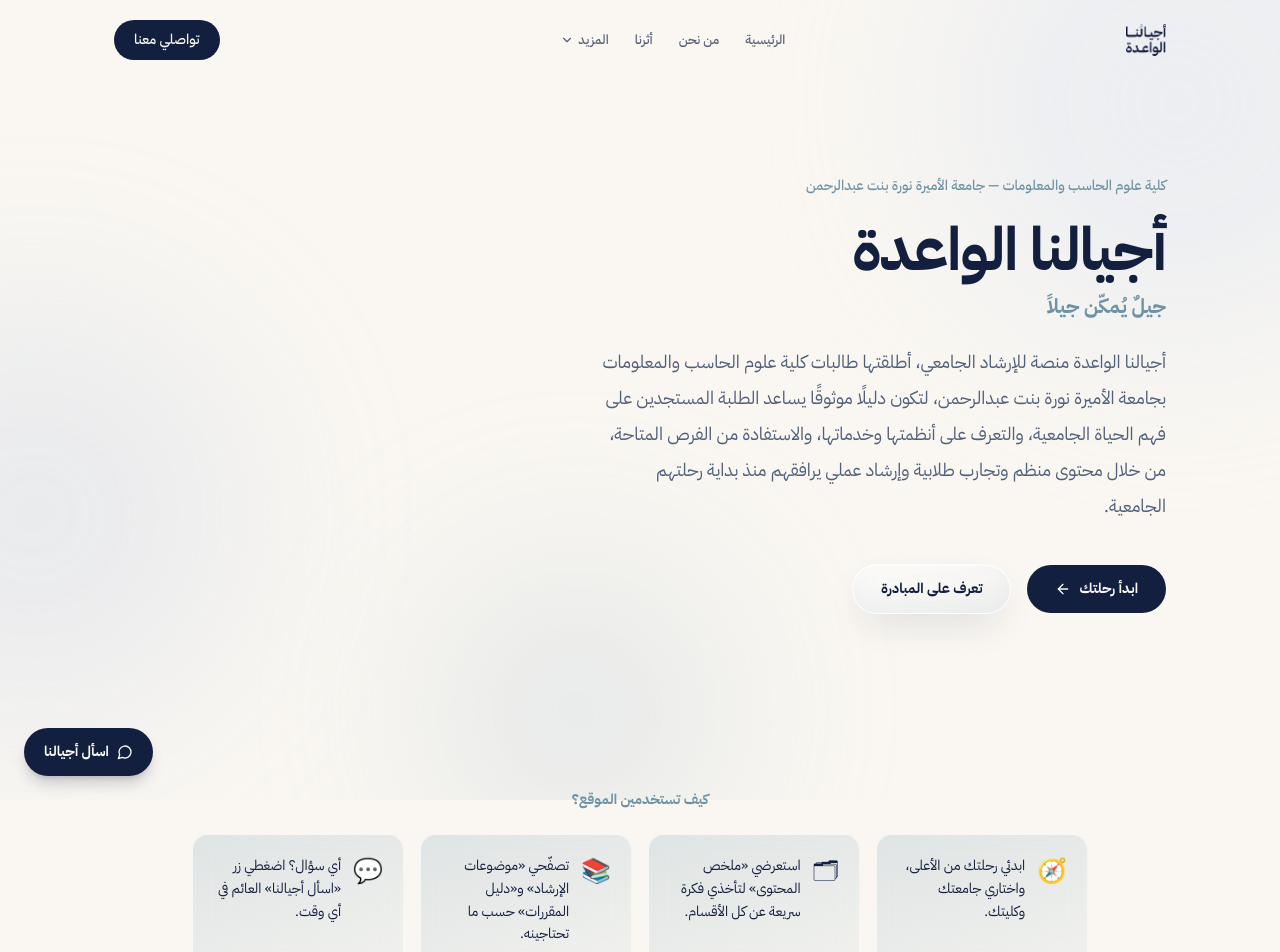
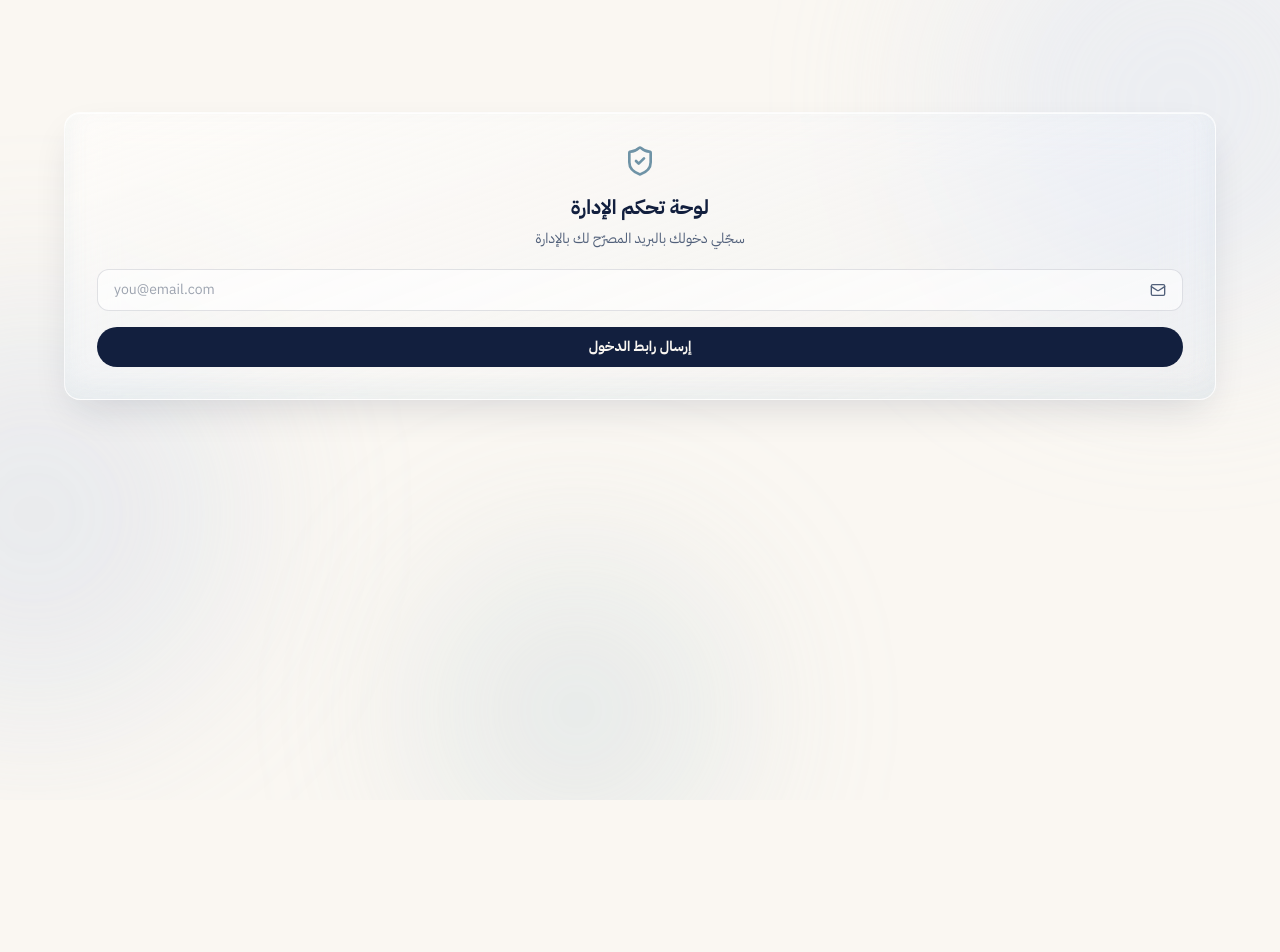
Before and after one commit to ajyalna-admin/AjyalnaAlwaidah, a Next.js app: page / in a window 1280 px wide. Shown: the top 952 px of the page. After the commit the page ends 800 px from the top, so only its background shows below. Built offline with nearby package versions, Linux system fonts and the light colour scheme.

Commit message:
Add files via upload

```diff
--- a/app/page.tsx
+++ b/app/page.tsx
@@ -1,45 +1,182 @@
-import { Navbar } from "@/components/Navbar";
-import { Hero } from "@/components/Hero";
-import { UsageGuide } from "@/components/UsageGuide";
-import { About } from "@/components/About";
-import { Vision } from "@/components/Vision";
-import { Summary } from "@/components/Summary";
-import { Resources } from "@/components/Resources";
-import { Journey } from "@/components/Journey";
-import { CoursesGuide } from "@/components/CoursesGuide";
-import { Tracks } from "@/components/Tracks";
-import { ImtidadSection } from "@/components/Imtidad";
-import { Impact } from "@/components/Impact";
-import { Team } from "@/components/Team";
-import { Faq } from "@/components/Faq";
-import { Contact } from "@/components/Contact";
-import { Footer } from "@/components/Footer";
-import { BackToTop } from "@/components/BackToTop";
-import { ChatbotButton } from "@/components/ChatbotButton";
+"use client";
 
-export default function Home() {
+import { useEffect, useState } from "react";
+import { motion } from "framer-motion";
+import { LogOut, CheckCircle2, XCircle, ShieldCheck, Mail } from "lucide-react";
+import { supabase, type Submission } from "@/lib/supabase";
+import type { Session } from "@supabase/supabase-js";
+
+const typeLabels: Record<string, string> = {
+  rating: "تقييم",
+  review: "تجربة",
+  tip: "نصيحة",
+  file: "ملف",
+  link: "رابط مفيد",
+  platform: "منصة تعليمية",
+  tutor: "مدرس خصوصي",
+  ambassador: "سفيرة مقرر",
+};
+
+export default function AdminPage() {
+  const [session, setSession] = useState<Session | null>(null);
+  const [loading, setLoading] = useState(true);
+  const [email, setEmail] = useState("");
+  const [magicLinkSent, setMagicLinkSent] = useState(false);
+  const [pending, setPending] = useState<Submission[]>([]);
+  const [notAdmin, setNotAdmin] = useState(false);
+
+  useEffect(() => {
+    supabase.auth.getSession().then(({ data }) => {
+      setSession(data.session);
+      setLoading(false);
+    });
+    const { data: listener } = supabase.auth.onAuthStateChange((_event, s) => {
+      setSession(s);
+    });
+    return () => listener.subscription.unsubscribe();
+  }, []);
+
+  useEffect(() => {
+    if (session) loadPending();
+  }, [session]);
+
+  const loadPending = async () => {
+    setNotAdmin(false);
+    const { data, error } = await supabase
+      .from("submissions")
+      .select("*")
+      .eq("status", "pending")
+      .order("created_at", { ascending: false });
+
+    if (error) {
+      setNotAdmin(true);
+      return;
+    }
+    setPending((data as Submission[]) ?? []);
+  };
+
+  const sendMagicLink = async () => {
+    if (!email.trim()) return;
+    await supabase.auth.signInWithOtp({ email: email.trim() });
+    setMagicLinkSent(true);
+  };
+
+  const decide = async (id: string, status: "approved" | "rejected") => {
+    await supabase.from("submissions").update({ status }).eq("id", id);
+    setPending((prev) => prev.filter((p) => p.id !== id));
+  };
+
+  const signOut = async () => {
+    await supabase.auth.signOut();
+  };
+
+  if (loading) return <div className="section-pad pt-40 text-center text-sm text-muted">جارِ التحميل...</div>;
+
+  if (!session) {
+    return (
+      <main className="section-pad pt-40 pb-24">
+        <div className="container-content max-w-sm">
+          <div className="glass-card rounded-2xl p-8 text-center">
+            <ShieldCheck className="h-8 w-8 text-sky-deep mx-auto mb-4" />
+            <h1 className="font-display text-xl font-bold mb-2">لوحة تحكم الإدارة</h1>
+            {magicLinkSent ? (
+              <p className="text-sm text-muted leading-relaxed">
+                أرسلنا رابط دخول لبريدك <span dir="ltr">{email}</span> — افتحيه من نفس الجهاز.
+              </p>
+            ) : (
+              <>
+                <p className="text-sm text-muted mb-5">سجّلي دخولك بالبريد المصرّح لك بالإدارة</p>
+                <div className="flex items-center gap-2 rounded-xl border border-line bg-white/60 px-4 py-2.5 mb-4">
+                  <Mail className="h-4 w-4 text-muted shrink-0" />
+                  <input
+                    type="email"
+                    dir="ltr"
+                    value={email}
+                    onChange={(e) => setEmail(e.target.value)}
+                    placeholder="you@email.com"
+                    className="w-full bg-transparent text-sm outline-none"
+                  />
+                </div>
+                <button
+                  onClick={sendMagicLink}
+                  className="w-full rounded-full bg-navy text-cream px-6 py-2.5 text-sm font-bold hover:bg-navy-light transition-colors duration-200"
+                >
+                  إرسال رابط الدخول
+                </button>
+              </>
+            )}
+          </div>
+        </div>
+      </main>
+    );
+  }
+
   return (
-    <>
-      <Navbar />
-      <main>
-        <Hero />
-        <UsageGuide />
-        <About />
-        <Vision />
-        <Summary />
-        <Resources />
-        <Journey />
-        <CoursesGuide />
-        <Tracks />
-        <ImtidadSection />
-        <Impact />
-        <Team />
-        <Faq />
-        <Contact />
-      </main>
-      <Footer />
-      <BackToTop />
-      <ChatbotButton />
-    </>
+    <main className="section-pad pt-32 sm:pt-40 pb-24">
+      <div className="container-content">
+        <div className="flex items-center justify-between mb-10">
+          <h1 className="font-display text-2xl font-bold">مراجعة المساهمات</h1>
+          <button
+            onClick={signOut}
+            className="inline-flex items-center gap-2 text-sm text-muted hover:text-navy transition-colors"
+          >
+            <LogOut className="h-4 w-4" />
+            تسجيل خروج
+          </button>
+        </div>
+
+        {notAdmin && (
+          <p className="glass-card rounded-2xl p-6 text-sm text-muted">
+            هذا البريد غير مصرّح له بالدخول للوحة الإدارة. تأكدي إنه مضاف لجدول admins في Supabase.
+          </p>
+        )}
+
+        {!notAdmin && pending.length === 0 && (
+          <p className="glass-card rounded-2xl p-6 text-sm text-muted">لا توجد مساهمات بانتظار المراجعة حاليًا</p>
+        )}
+
+        <div className="grid gap-4 max-w-3xl">
+          {pending.map((s, i) => (
+            <motion.div
+              key={s.id}
+              initial={{ opacity: 0, y: 12 }}
+              animate={{ opacity: 1, y: 0 }}
+              transition={{ duration: 0.35, delay: i * 0.04 }}
+              className="glass-card rounded-2xl p-5"
+            >
+              <div className="flex items-center justify-between mb-3">
+                <span className="glass-chip rounded-full px-3 py-1 text-xs font-bold">
+                  {typeLabels[s.type] ?? s.type}
+                </span>
+                {s.course_slug && <span className="text-xs text-muted">{s.course_slug}</span>}
+              </div>
+              {s.payload.name && <p className="font-bold text-sm mb-1">{s.payload.name}</p>}
+              <p className="text-sm leading-relaxed mb-2">{s.payload.content}</p>
+              {s.payload.link && (
+                <a href={s.payload.link} target="_blank" rel="noopener noreferrer" dir="ltr" className="text-xs text-sky-deep break-all">
+                  {s.payload.link}
+                </a>
+              )}
+              <div className="flex gap-2 mt-4">
+                <button
+                  onClick={() => decide(s.id, "approved")}
+                  className="inline-flex items-center gap-1.5 rounded-full bg-sky-deep text-cream px-4 py-2 text-xs font-bold hover:bg-navy transition-colors duration-200"
+                >
+                  <CheckCircle2 className="h-3.5 w-3.5" />
+                  اعتماد
+                </button>
+                <button
+                  onClick={() => decide(s.id, "rejected")}
+                  className="inline-flex items-center gap-1.5 rounded-full bg-white/60 border border-line px-4 py-2 text-xs font-bold hover:bg-white/90 transition-colors duration-200"
+                >
+                  <XCircle className="h-3.5 w-3.5" />
+                  رفض
+                </button>
+              </div>
+            </motion.div>
+          ))}
+        </div>
+      </div>
+    </main>
   );
 }
```
